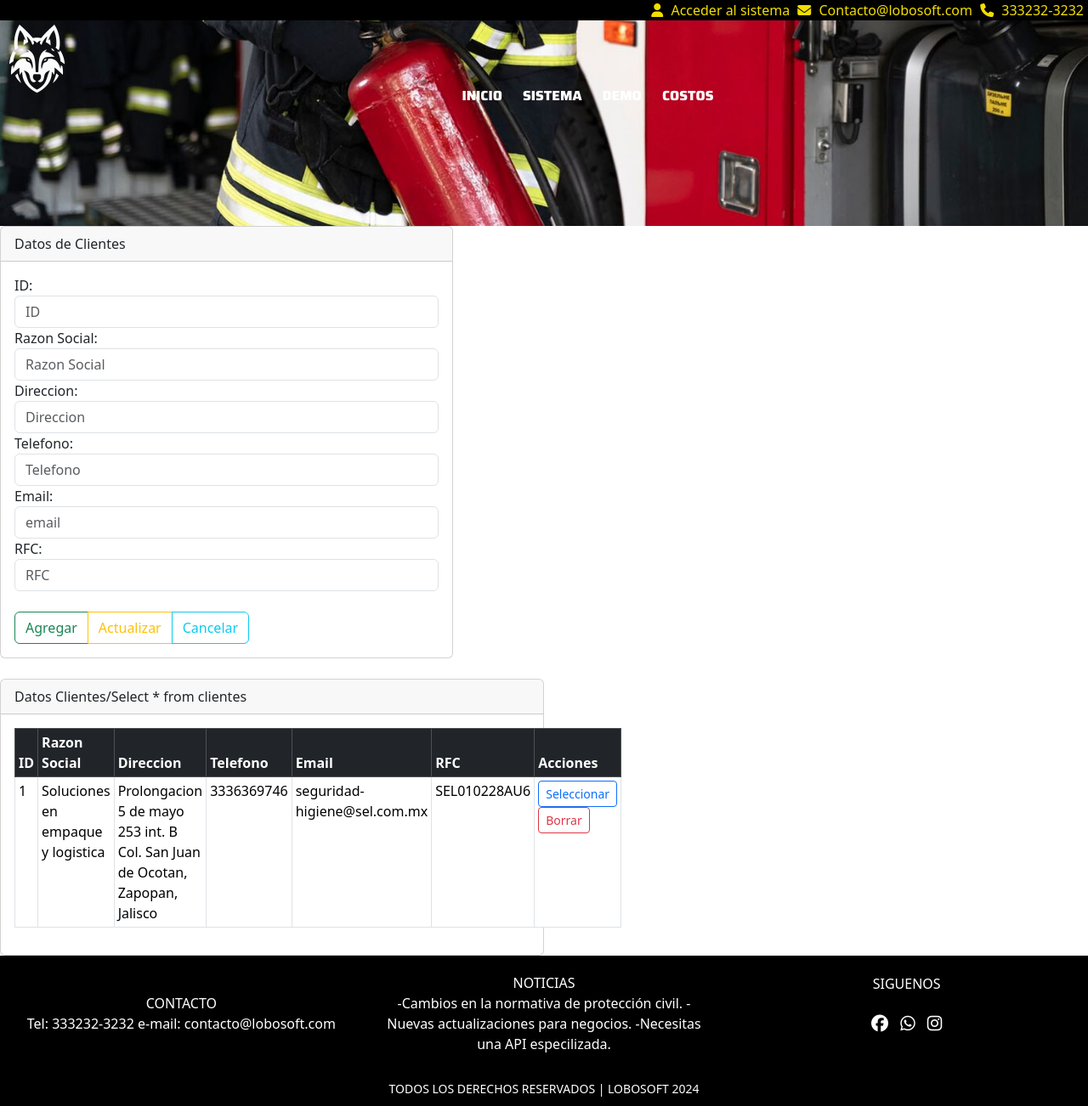
After one commit to alexcorona80/E, a PHP site: page /View/admin.php in a window 1280 px wide. The commit adds this page. Shown: the whole page at 85% size. Run offline with PHP 8.4, Linux system fonts and the light colour scheme; data comes from the database, SQL or seed files in the repository; some libraries are stand-ins or nearby versions.

Commit message:
Actualizacion del administrador de clientes

```diff
--- /dev/null
+++ b/View/admin.php
@@ -0,0 +1,150 @@
+<?php include("../Template/cabecera.php") ?>
+
+<?php
+
+$txtID = (isset($_POST['txtID'])) ? $_POST['txtID'] : "";
+$txtRazon_social = (isset($_POST['txtRazon_social'])) ? $_POST['txtRazon_social'] : "";
+$txtDireccion = (isset($_POST['txtDireccion'])) ? $_POST['txtDireccion'] : "";
+$telefono = (isset($_POST['telefono'])) ? $_POST['telefono'] : "";
+$correo = (isset($_POST['correo'])) ? $_POST['correo'] : "";
+$RFC = (isset($_POST['RFC'])) ? $_POST['RFC'] : "";
+$id_usuario = (isset($_POST['id_usuario'])) ? $_POST['id_usuario'] : "";
+$accion = (isset($_POST['accion'])) ? $_POST['accion'] : "";
+
+include("../Controller/conexion.php");
+
+switch($accion){
+    case "Agregar":
+        $sentenciaSQL = $conexion->prepare("INSERT INTO clientes (razon_social, direccion, telefono, correo, rfc, id_usuario) VALUES (:razon_social, :direccion, :telefono, :correo, :rfc, :id_usuario)");
+        $sentenciaSQL->bindParam(':razon_social', $txtRazon_social);
+        $sentenciaSQL->bindParam(':direccion', $txtDireccion);
+        $sentenciaSQL->bindParam(':telefono', $telefono);
+        $sentenciaSQL->bindParam(':correo', $correo);
+        $sentenciaSQL->bindParam(':rfc', $RFC);
+        $sentenciaSQL->bindParam(':id_usuario', $id_usuario);
+        $sentenciaSQL->execute();
+        break;
+
+    case "Actualizar":
+        $sentenciaSQL = $conexion->prepare("UPDATE clientes SET razon_social=:razon_social, direccion=:direccion, telefono=:telefono, correo=:correo, rfc=:rfc WHERE id_cliente=:id_cliente");
+        $sentenciaSQL->bindParam(':razon_social', $txtRazon_social);
+        $sentenciaSQL->bindParam(':direccion', $txtDireccion);
+        $sentenciaSQL->bindParam(':telefono', $telefono);
+        $sentenciaSQL->bindParam(':correo', $correo);
+        $sentenciaSQL->bindParam(':rfc', $RFC);
+        $sentenciaSQL->bindParam(':id_cliente', $txtID);
+        $sentenciaSQL->execute();
+        break;
+
+    case "Cancelar":
+        // No action needed
+        break;
+
+    case "Seleccionar":
+        $sentenciaSQL = $conexion->prepare("SELECT * FROM clientes WHERE id_cliente = :id");
+        $sentenciaSQL->bindParam(':id', $txtID);
+        $sentenciaSQL->execute();
+        $cliente = $sentenciaSQL->fetch(PDO::FETCH_LAZY);
+
+        $txtRazon_social = $cliente['razon_social'];
+        $txtDireccion = $cliente['direccion'];
+        $telefono = $cliente['telefono'];
+        $correo = $cliente['correo'];
+        $RFC = $cliente['rfc'];
+        break;
+
+    case "Borrar":
+        $sentenciaSQL = $conexion->prepare("DELETE FROM clientes WHERE id_cliente = :id");
+        $sentenciaSQL->bindParam(':id', $txtID);
+        $sentenciaSQL->execute();
+        break;
+}
+
+$sentenciaSQL = $conexion->prepare("SELECT * FROM clientes");
+$sentenciaSQL->execute();
+$listaClientes = $sentenciaSQL->fetchAll(PDO::FETCH_ASSOC);
+
+?>
+
+<div class="col-md-5">
+    <div class="card">
+        <div class="card-header">Datos de Clientes</div>
+        <div class="card-body">
+            <form method="POST">
+                <div class="form-group">
+                    <label for="txtID">ID:</label>
+                    <input type="number" class="form-control" value="<?php echo $txtID ?>" name="txtID" id="txtID" placeholder="ID">
+                </div>
+                <div class="form-group">
+                    <label for="txtRazon_social">Razon Social:</label>
+                    <input type="text" class="form-control" value="<?php echo $txtRazon_social ?>" name="txtRazon_social" id="txtRazon_social" placeholder="Razon Social">
+                </div>
+                <div class="form-group">
+                    <label for="txtDireccion">Direccion:</label>
+                    <input type="text" class="form-control" value="<?php echo $txtDireccion ?>" name="txtDireccion" id="txtDireccion" placeholder="Direccion">
+                </div>
+                <div class="form-group">
+                    <label for="telefono">Telefono:</label>
+                    <input type="text" class="form-control" value="<?php echo $telefono ?>" name="telefono" id="telefono" placeholder="Telefono">
+                </div>
+                <div class="form-group">
+                    <label for="correo">Email:</label>
+                    <input type="email" class="form-control" value="<?php echo $correo ?>" name="correo" id="correo" placeholder="email">
+                </div>
+                <div class="form-group">
+                    <label for="RFC">RFC:</label>
+                    <input type="text" class="form-control" value="<?php echo $RFC ?>" name="RFC" id="RFC" placeholder="RFC">
+                </div><br/>
+                <div class="btn-group" role="group">
+                    <button type="submit" name="accion" value="Agregar" class="btn btn-outline-success">Agregar</button>
+                    <button type="submit" name="accion" value="Actualizar" class="btn btn-outline-warning">Actualizar</button>
+                    <button type="submit" name="accion" value="Cancelar" class="btn btn-outline-info">Cancelar</button>
+                </div>
+            </form>
+        </div>
+    </div>
+</div>
+<br/>
+<div class="col-sm-5" style="width: 50%;">
+    <div class="card">
+        <div class="card-header">
+            Datos Clientes/<?php echo("Select * from clientes"); ?>
+        </div>
+        <div class="card-body" style="width:100%;">
+            <table class="table table-responsive table-bordered table-hover table-sm">
+                <thead class="table-dark">
+                    <tr>
+                        <th>ID</th>
+                        <th>Razon Social</th>
+                        <th>Direccion</th>
+                        <th>Telefono</th>
+                        <th>Email</th>
+                        <th>RFC</th>
+                        <th>Acciones</th>
+                    </tr>
+                </thead>
+                <tbody>
+                    <?php foreach($listaClientes as $cliente){ ?>
+                    <tr>
+                        <td><?php echo $cliente['id_cliente']; ?></td>
+                        <td><?php echo $cliente['razon_social']; ?></td>
+                        <td><?php echo $cliente['direccion']; ?></td>
+                        <td><?php echo $cliente['telefono']; ?></td>
+                        <td><?php echo $cliente['correo']; ?></td>
+                        <td><?php echo $cliente['rfc']; ?></td>
+                        <td>
+                            <form method="post">
+                                <input type="hidden" name="txtID" value="<?php echo $cliente['id_cliente']; ?>"/>
+                                <input type="submit" name="accion" value="Seleccionar" class="btn btn-outline-primary btn-sm"/>
+                                <input type="submit" name="accion" value="Borrar" class="btn btn-outline-danger btn-sm"/>
+                            </form>
+                        </td>
+                    </tr>
+                    <?php } ?>
+                </tbody>
+            </table>
+        </div>
+    </div>
+</div>
+
+<?php include("../Template/pie.php") ?>
```
Also changed, not shown: View/bitacoras.php (+12 -2 lines), 1 other file.
